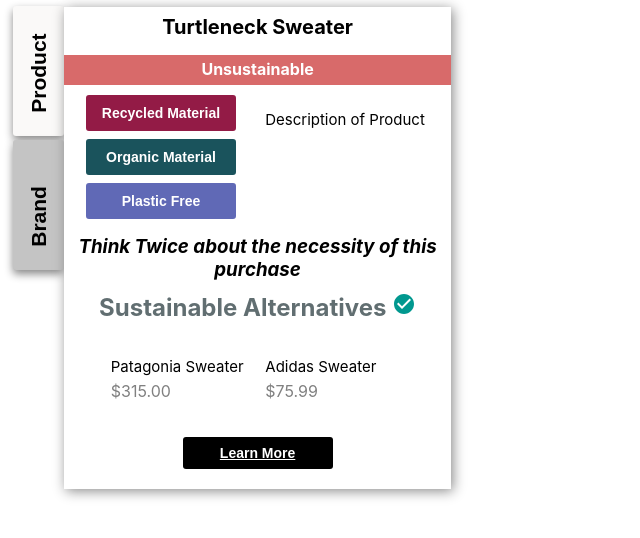
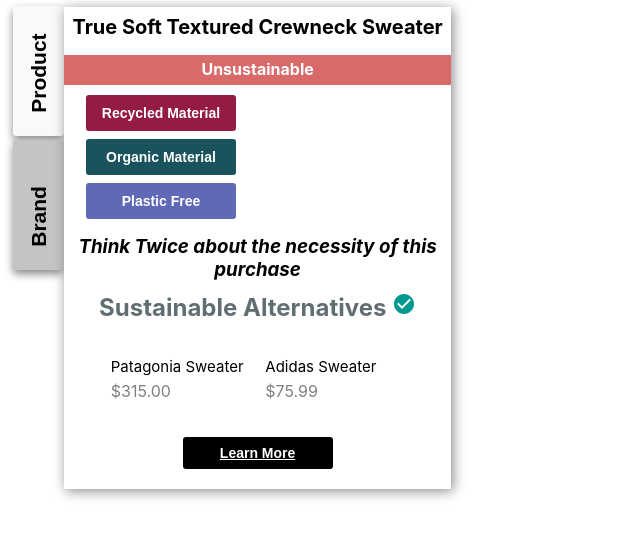
Before and after one commit to alisonwong-em/thinktwice, a React (Create React App) app: page / in a window 1280 px wide. Both pictures are taken after a click on the button "Product". Shown: the top 538 px of the page, without its empty margins (0-640 px from the left). Built offline with nearby package versions, Linux system fonts and the light colour scheme.

Commit message:
Some hardcoding

```diff
--- a/src/components/Brand.js
+++ b/src/components/Brand.js
@@ -12,7 +12,7 @@
   constructor(props) {
     super(props);
     this.state = {
-      categoryText: 'Description of Brand',
+      categoryText: 'Gap is working towards becoming carbon neutral and also eliminating single-use plastic. In additon they aim to improve the working conditions of their factories.',
       hovering: false,
       pass: true,
     }
@@ -25,28 +25,28 @@
   }
 
   transHover() {
-    this.setState({ hovering: true, pass: true, categoryText: 'H&M scores a A- in this category' });
+    this.setState({ hovering: true, pass: false, categoryText: 'Gap scores a B in this category' });
   }
 
   susEffHover() {
-    this.setState({ hovering: true, pass: true, categoryText: 'H&M is part of various' });
+    this.setState({ hovering: true, pass: true, categoryText: 'Gap is part of various efforts to adress sustainability. This can be confirmed through sustainability information provided on their website.' });
   }
 
   envImpHover() {
-    this.setState({ hovering: true, pass: true, categoryText: 'H&M scores a A+ in this category' });
+    this.setState({ hovering: true, pass: false, categoryText: 'Gap scores a D+ in this category' });
   }
 
   ethLabHover() {
-    this.setState({ hovering: true, pass: false, categoryText: 'H&M scores a C- in this category' });
+    this.setState({ hovering: true, pass: true, categoryText: 'Gap scores a A- in this category' });
   }
 
   categoryLeave() {
-    this.setState({ hovering: false, categoryText: 'Description of Product' });
+    this.setState({ hovering: false, categoryText: 'Gap is working towards becoming carbon neutral and also eliminating single-use plastic. In additon they aim to improve the working conditions of their factories.' });
   }
 
   render() {
   // These would change based on info fetched from DB
-  let brandName = 'H&M';
+  let brandName = 'Gap';
   let sustainable = false;
   let { hovering, pass, categoryText } = this.state;
 
--- a/src/components/Product.js
+++ b/src/components/Product.js
@@ -6,11 +6,16 @@
 // import RightArrow from '../assets/img/rightarrow.png';
 import './Pages.css';
 
+
+// First result when searching "black sweater" on gap's website
+// https://www.gapcanada.ca/browse/product.do?pid=647909013&pcid=999&vid=1&&searchText=black%20sweater#pdp-page-content
+
+
 class Product extends React.Component {
   constructor(props) {
     super(props);
     this.state = {
-      categoryText: 'Description of Product',
+      categoryText: '',
       hovering: false,
       pass: false,
     }
@@ -22,24 +27,24 @@
   }
 
   recycleHover() {
-    this.setState({ hovering: true, pass: true, categoryText: 'H&M scores a A- in this category' });
+    this.setState({ hovering: true, pass: true, categoryText: '' });
   }
 
   organicHover() {
-    this.setState({ hovering: true, pass: true, categoryText: 'H&M is part of various' });
+    this.setState({ hovering: true, pass: true, categoryText: '' });
   }
 
   plasticHover() {
-    this.setState({ hovering: true, pass: true, categoryText: 'H&M scores a A+ in this category' });
+    this.setState({ hovering: true, pass: true, categoryText: '' });
   }
 
   categoryLeave() {
-    this.setState({ hovering: false, categoryText: 'Description of Product' });
+    this.setState({ hovering: false, categoryText: '' });
   }
 
   render() {
   // These would change based on info fetched from DB
-  let productName = 'Turtleneck Sweater';
+  let productName = 'True Soft Textured Crewneck Sweater';
   let sustainable = false;
   let { hovering, pass, categoryText } = this.state;
 
```
Also changed, not shown: public/manifest.json.
